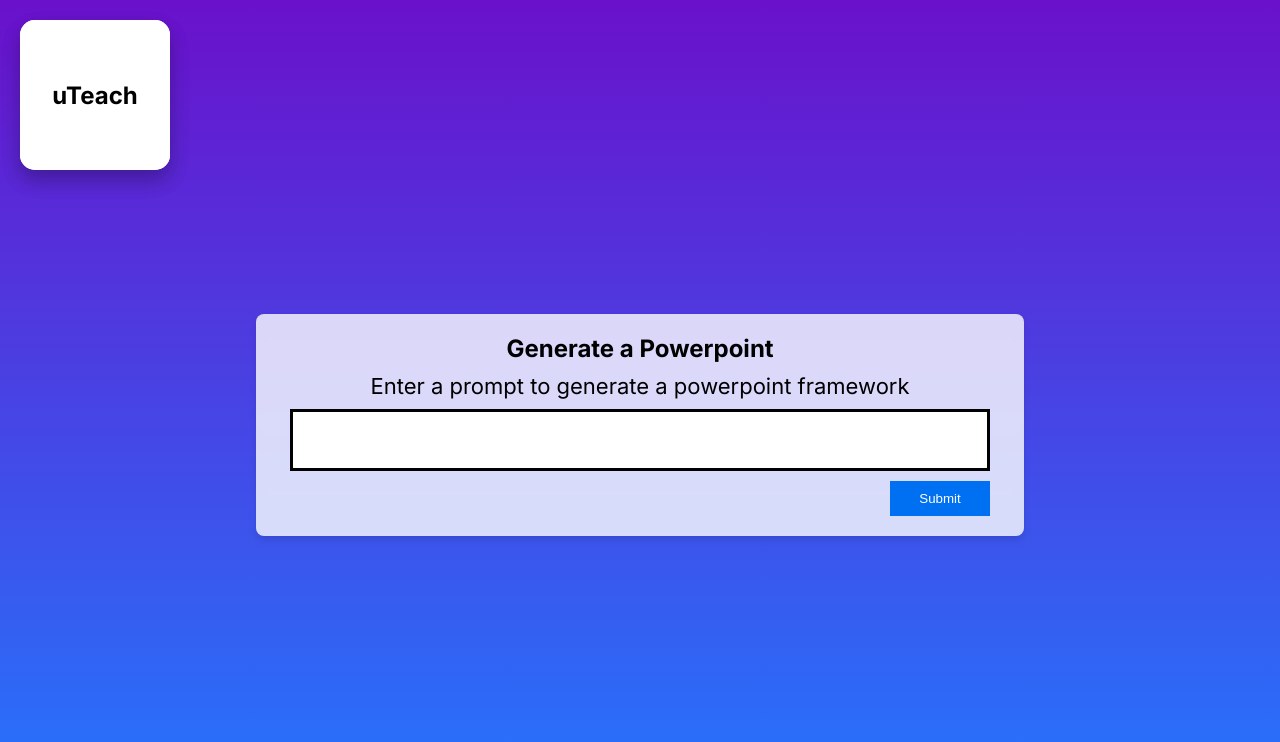
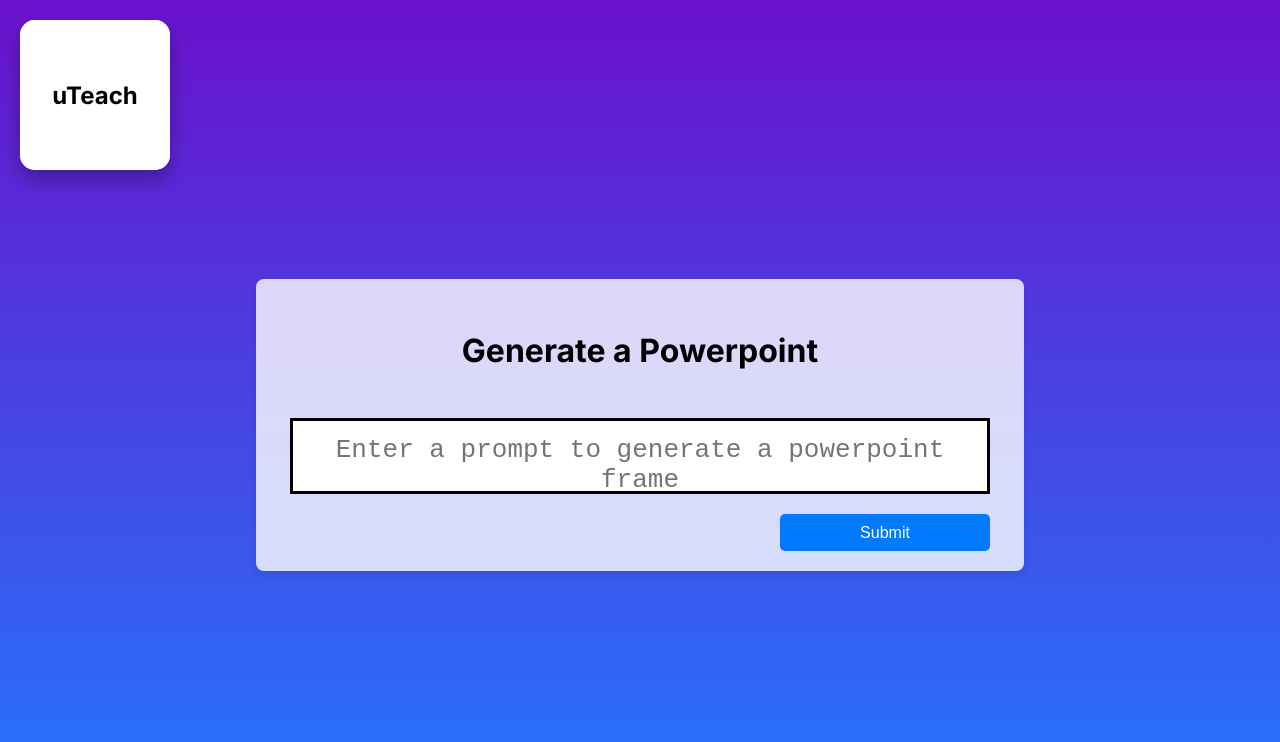
Before and after one commit to jsidle1/uTeach-Bitcamp2024, a Next.js app in the folder react/my-app/: page /generate-powerpoint in a window 1280 px wide. Shown: the top 742 px of the page. Built offline with nearby package versions, Linux system fonts and the light colour scheme.

Commit message:
More UI things

```diff
--- a/react/my-app/src/components/TextInput.js
+++ b/react/my-app/src/components/TextInput.js
@@ -9,7 +9,6 @@ const TextInput = () => {
         setInputValue(event.target.value);
     };
 
-    // Dynamically adjust the height of the textarea
     useEffect(() => {
         const textArea = textAreaRef.current;
         if (textArea) {
@@ -41,16 +40,12 @@ const TextInput = () => {
                 const link = document.createElement('a');
                 link.href = url;
                 link.setAttribute('download', 'presentation_LeanAi.pptx'); // or any other filename
-                // Append to html link element page
                 document.body.appendChild(link);
-                // Force download
                 link.click();
-                // Clean up and remove the link
                 link.parentNode.removeChild(link);
                 console.log("DOWNLOADED")
             }
-        )
-            .catch(err => console.error("Couldn't download pptx file", err))
+        ).catch(err => console.error("Couldn't download pptx file", err))
     };
 
     return (
@@ -61,8 +56,11 @@ const TextInput = () => {
                     className={styles.textArea}
                     value={inputValue}
                     onChange={handleInput}
+                    placeholder="Enter a prompt to generate a powerpoint frame"
                 />
-                <button type="submit" className={styles.submitButton}>Submit</button>
+                <div className={styles.buttonWrapper}>
+                    <button type="submit" className={styles.submitButton}>Submit</button>
+                </div>
             </div>
         </form>
     );
--- a/react/my-app/src/components/TextInput.module.css
+++ b/react/my-app/src/components/TextInput.module.css
@@ -9,19 +9,30 @@
     width: 700px; /* Width of the text box */
     resize: none;
     border: 3px solid black;
-    font-size: 25px;
+    font-size: 26px;
+    text-align: center;
+    align-items: center;
+    padding-top: 2%;
   }
 
   .submitButton {
-    margin-top: 10px; /* Adjust the value as needed */
-    padding: 10px 20px;
-    background-color: #0070f3;
+    padding: 0.6em 1.5em;
+    background-color: #007bff;
     color: white;
     border: none;
+    border-radius: 5px;
     cursor: pointer;
-    width: 100px;
-    align-self: flex-end;
-}
+    transition: background-color 0.3s;
+    font-size: 1em;
+    width: 30%;
+    margin-top: 20px;
+  }
+
+  .buttonWrapper {
+    display: flex;
+    justify-content: flex-end; /* Aligns the button to the right */
+  }
+
   .submitButton:hover {
     background-color: #0056b3;
   }
--- a/react/my-app/src/pages/generate-powerpoint.js
+++ b/react/my-app/src/pages/generate-powerpoint.js
@@ -10,13 +10,12 @@ const Home = () => {
       <div className={styles.titleBox}>
       <Link href="/">
         <div className={styles.titleBox}>
-          <h1 className={styles.title}>uTeach</h1>
+          <h1 className={styles.logo}>uTeach</h1>
         </div>
       </Link>
       </div>
     <div className={styles.container}>
       <h1 className={styles.title}>Generate a Powerpoint</h1>
-      <p className={styles.paragraph}>Enter a prompt to generate a powerpoint framework</p>
       <div className={styles.containerCenter}>
         <TextInput className={styles.textInput} />
       </div>
--- a/react/my-app/src/pages/generate-powerpoint.module.css
+++ b/react/my-app/src/pages/generate-powerpoint.module.css
@@ -30,16 +30,18 @@
   }
 
   .button {
-    margin: 10px;
-    padding: 10px 20px;
-    background-color: #0070f3;
+    padding: 0.6em 1.5em;
+    background-color: #007bff;
     color: white;
     border: none;
+    border-radius: 5px;
     cursor: pointer;
-    transition: background-color 0.3s ease;
+    transition: background-color 0.3s;
+    font-size: 1em;
+    width: 100%;
   }
 
-  .button:hover {
+  .buttonhover {
     background-color: #0056b3;
   }
 
@@ -73,9 +75,24 @@
 
 .title {
     color: black;
-    margin: 0;
+    margin: 40px;
+    transform: translate(0%, -20%);
     text-align: center;
-    font-size: 24px;
+    font-size: 32px;
+}
+
+.logo {
+  color: black;
+  margin: 0px;
+  text-align: center;
+  font-size: 24px;
+}
+
+.header {
+  color: black;
+  margin: 0;
+  text-align: center;
+  font-size: 50px;
 }
 
   .titleBox {
```
